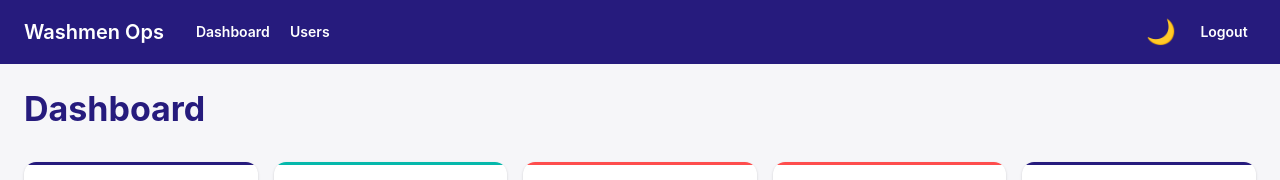
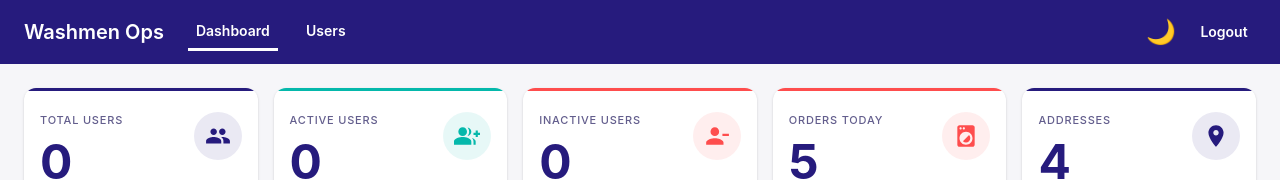
Before and after one commit to GhrayebAli/mock-ops-frontend, a React (Vite) app: page / in a window 1280 px wide. Shown: the top 180 px of the page. Built offline with nearby package versions, Linux system fonts and the light colour scheme; no server answers; sample sign-in values are in the browser's storage.

Commit message:
auto: checkpoint

```diff
--- a/src/App.tsx
+++ b/src/App.tsx
@@ -1,4 +1,4 @@
-import { BrowserRouter, Routes, Route, Navigate, Link } from 'react-router-dom';
+import { BrowserRouter, Routes, Route, Navigate, Link, useLocation } from 'react-router-dom';
 import { Provider } from 'react-redux';
 import { QueryClient, QueryClientProvider } from '@tanstack/react-query';
 import { ThemeProvider, createTheme, CssBaseline, AppBar, Toolbar, Typography, Button, Box, IconButton, Tooltip, useTheme } from '@mui/material';
@@ -78,6 +78,7 @@
   const dispatch = useDispatch();
   const { toggle } = useContext(ColorModeContext);
   const theme = useTheme();
+  const location = useLocation();
 
   if (!isAuthenticated) return null;
 
@@ -86,12 +87,44 @@
     dispatch(logout());
   };
 
+  const isActive = (path: string) => {
+    if (path === '/') return location.pathname === '/';
+    return location.pathname.startsWith(path);
+  };
+
   return (
     <AppBar position="static">
       <Toolbar>
         <Typography variant="h6" sx={{ flexGrow: 0, mr: 3 }}>Washmen Ops</Typography>
-        <Button color="inherit" component={Link} to="/">Dashboard</Button>
-        <Button color="inherit" component={Link} to="/users">Users</Button>
+        <Button
+          color="inherit"
+          component={Link}
+          to="/"
+          sx={{
+            borderBottomWidth: 3,
+            borderBottomStyle: 'solid',
+            borderBottomColor: isActive('/') ? 'inherit' : 'transparent',
+            borderRadius: 0,
+            pb: 0.5,
+          }}
+        >
+          Dashboard
+        </Button>
+        <Button
+          color="inherit"
+          component={Link}
+          to="/users"
+          sx={{
+            borderBottomWidth: 3,
+            borderBottomStyle: 'solid',
+            borderBottomColor: isActive('/users') ? 'inherit' : 'transparent',
+            borderRadius: 0,
+            pb: 0.5,
+            ml: 2,
+          }}
+        >
+          Users
+        </Button>
         <Box sx={{ flexGrow: 1 }} />
         {user && <Typography variant="body2" sx={{ mr: 2 }}>{user.firstName} {user.lastName}</Typography>}
         <Tooltip title={theme.palette.mode === 'dark' ? 'Switch to light mode' : 'Switch to dark mode'}>
--- a/src/features/dashboard/components/Dashboard.tsx
+++ b/src/features/dashboard/components/Dashboard.tsx
@@ -102,10 +102,6 @@
 
   return (
     <Box sx={{ p: 3, maxWidth: 1400, mx: 'auto' }}>
-      <Box sx={{ mb: 4 }}>
-        <Typography variant="h4">Dashboard</Typography>
-      </Box>
-
       {/* Metric cards */}
       <Grid container spacing={2} sx={{ mb: 2 }}>
         <Grid size={{ xs: 6, sm: 4, md: 2.4 }}>
```
